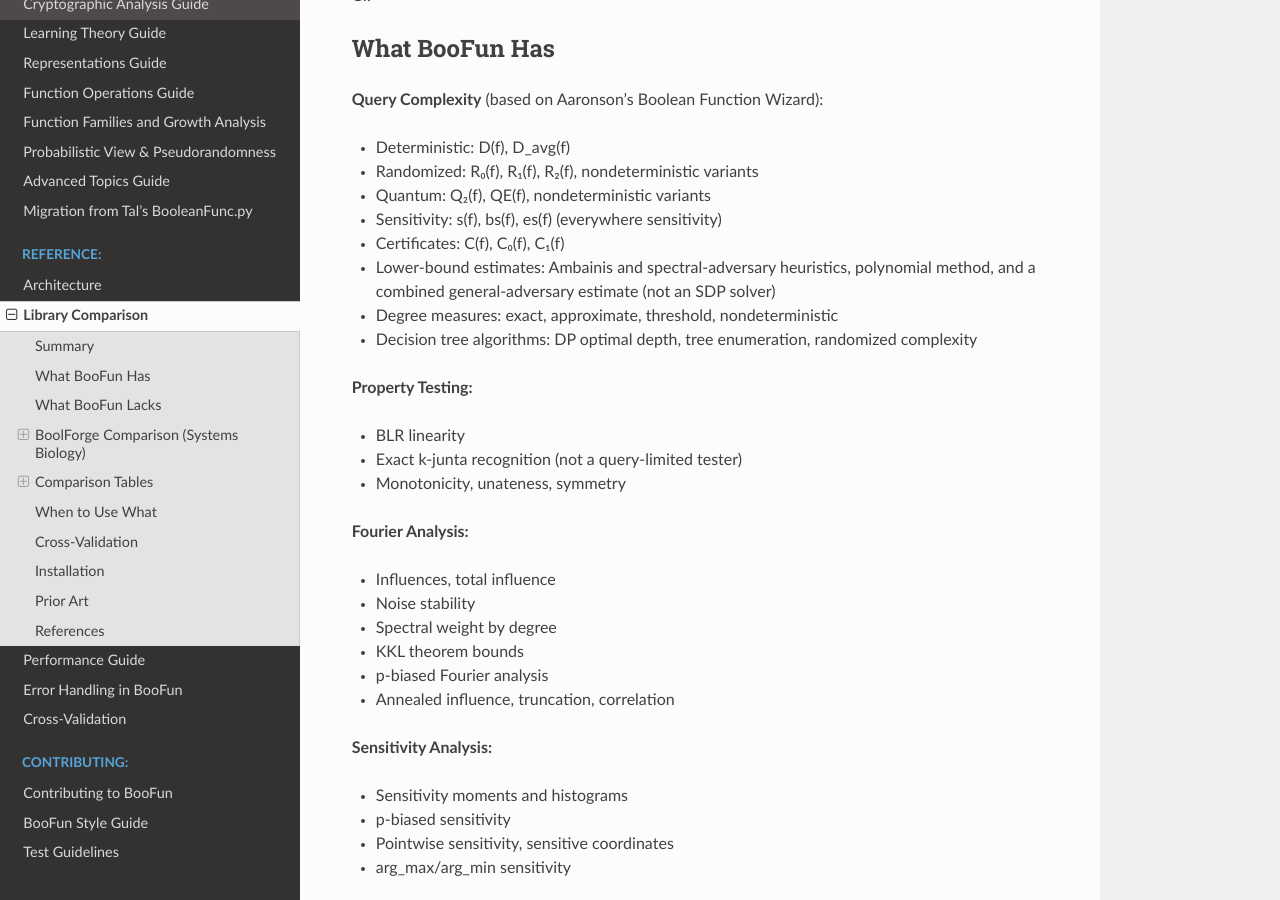
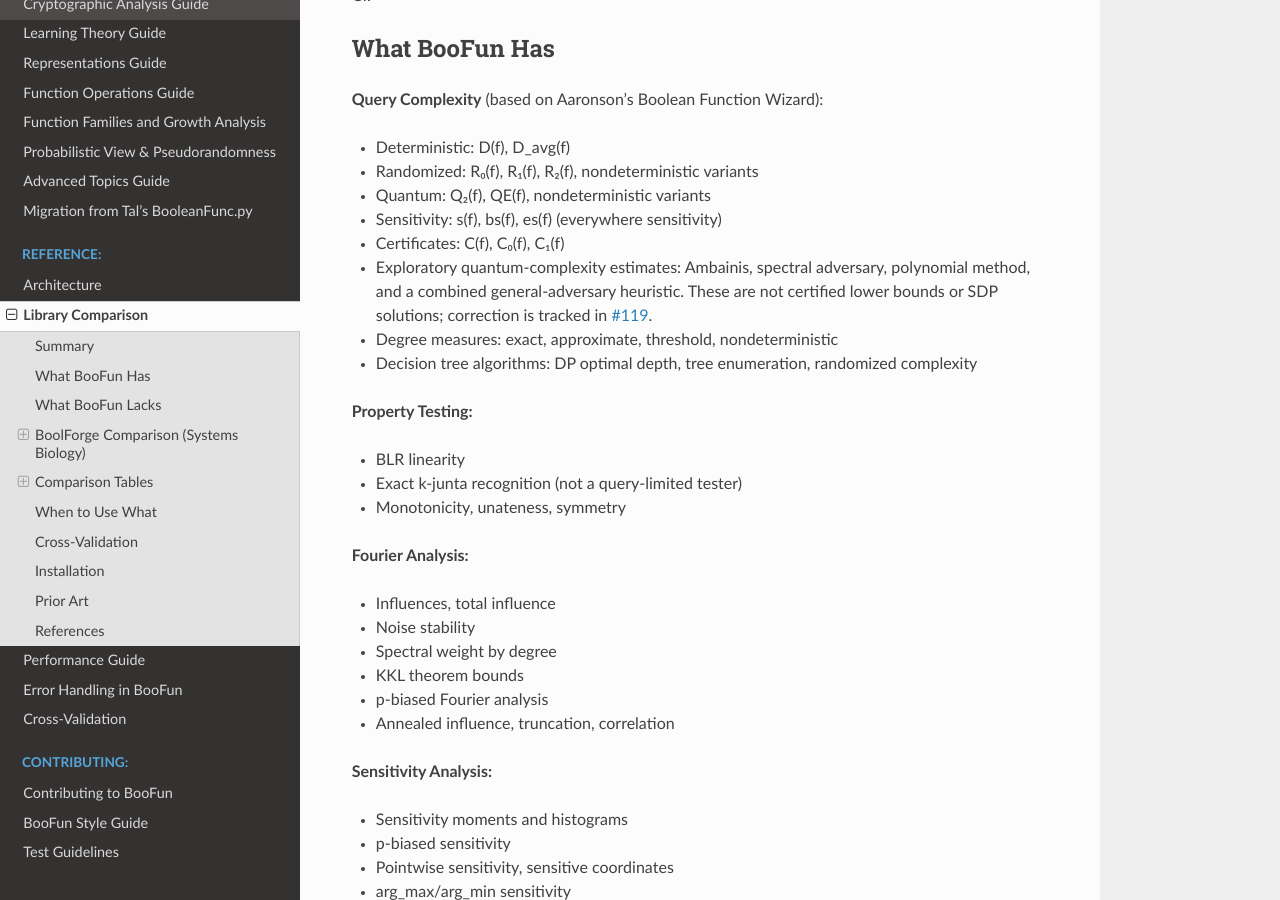
Before and after one commit to GabbyTab/boofun, a Sphinx documentation site: the page built from docs/comparison_guide.md, in a window 1280 px wide and 900 px high, scrolled down 788 px. Built offline with Sphinx 7.4.7 and the Read the Docs theme 3.1.0, drawn with Linux system fonts in a browser that asks for light colours; some of the changed text lies outside the part shown.

Commit message:
docs: qualify adversary metrics as heuristics
The state-of-field audit found current adversary scores can exceed deterministic query complexity, so they are not certified lower bounds. Link the dedicated correctness issue.\n\nRefs: #90, #119

```diff
--- a/docs/comparison_guide.md
+++ b/docs/comparison_guide.md
@@ -31,9 +31,10 @@
 - Quantum: Q₂(f), QE(f), nondeterministic variants
 - Sensitivity: s(f), bs(f), es(f) (everywhere sensitivity)
 - Certificates: C(f), C₀(f), C₁(f)
-- Lower-bound estimates: Ambainis and spectral-adversary heuristics,
-  polynomial method, and a combined general-adversary estimate (not an SDP
-  solver)
+- Exploratory quantum-complexity estimates: Ambainis, spectral adversary,
+  polynomial method, and a combined general-adversary heuristic. These are
+  not certified lower bounds or SDP solutions; correction is tracked in
+  [#119](https://github.com/GabbyTab/boofun/issues/119).
 - Degree measures: exact, approximate, threshold, nondeterministic
 - Decision tree algorithms: DP optimal depth, tree enumeration, randomized complexity
 
@@ -316,7 +317,8 @@
 - **[QuantumQueryOptimizer](https://doi.org/10.4230/LIPIcs.ESA.2023.36)**
   (ESA 2023): solves general-adversary semidefinite programs and constructs
   query-optimal quantum algorithms. BooFun's `general_adversary_bound` is a
-  combined heuristic estimate, not an SDP implementation.
+  combined heuristic estimate, not an SDP implementation or certified lower
+  bound ([#119](https://github.com/GabbyTab/boofun/issues/119)).
 
 Adjacent ecosystems:
 
```
